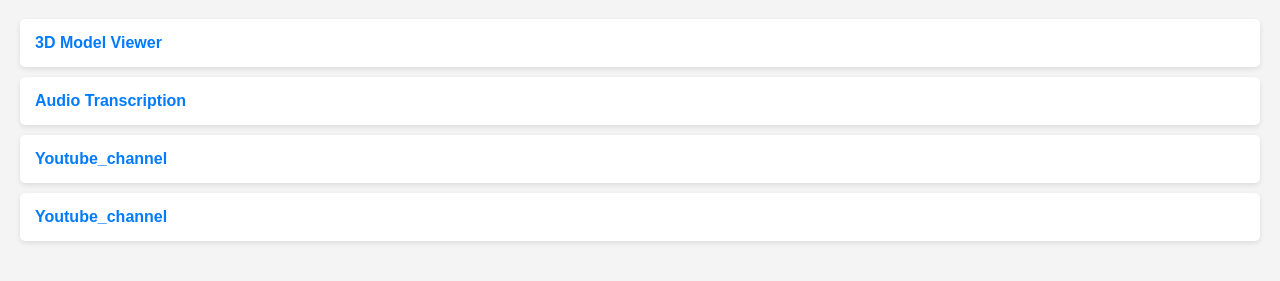
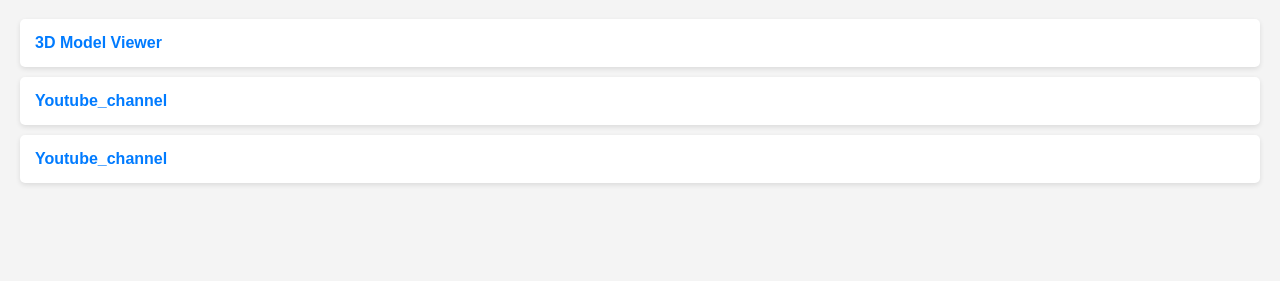
Before and after one commit to melbinjp/Utily, a plain HTML site: page index.html in a window 1280 px wide. Shown: the part 81-362 px from the top of the page. Drawn offline with Linux system fonts and the light colour scheme.

```diff
--- a/index.html
+++ b/index.html
@@ -41,7 +41,6 @@
     <h1>Index of Static Pages</h1>
     <ul>
         <li><a href="https://melbinjp.github.io/3d_modelview/">3D Model Viewer</a></li>
-        <li><a href="https://melbinjp.github.io/Transcribe/">Audio Transcription</a></li>
         <li><a href="https://youtube.com/@video_gen?feature=shared">Youtube_channel</a></li>
         <li><a href="https://melbinjp.github.io/AV-Recorder/">Youtube_channel</a></li>
 
```
